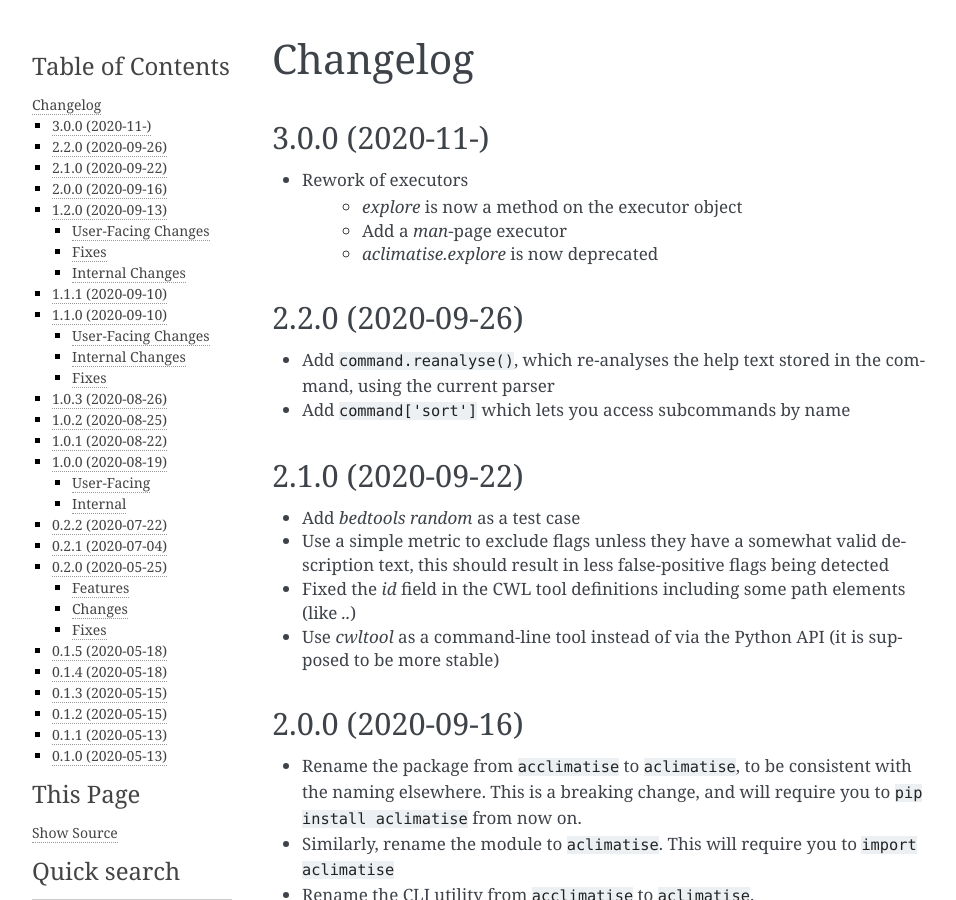
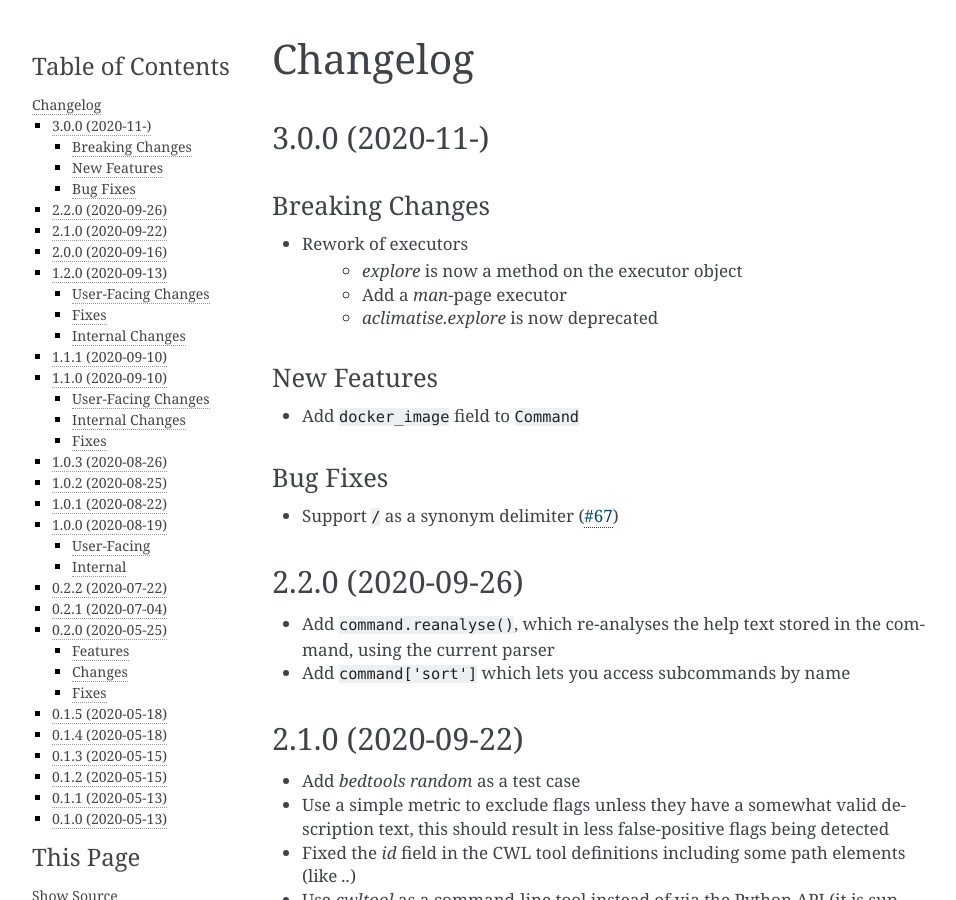
Before and after one commit to aCLImatise/CliHelpParser, a Sphinx documentation site: the page built from docs/changes.rst, in a window 1280 px wide and 900 px high. Shown: the whole window, without its empty margins (148-1104 px from the left). Built offline with Sphinx 7.4.7, drawn with Linux system fonts in a browser that asks for light colours; cross-references to code outside the pages are shown as plain code.

```diff
--- a/docs/changes.rst
+++ b/docs/changes.rst
@@ -3,10 +3,20 @@ Changelog
 
 3.0.0 (2020-11-)
 ----------------
+Breaking Changes
+****************
 * Rework of executors
     * `explore` is now a method on the executor object
     * Add a `man`-page executor
     * `aclimatise.explore` is now deprecated
+
+New Features
+************
+* Add ``docker_image`` field to ``Command``
+
+Bug Fixes
+*********
+* Support ``/`` as a synonym delimiter (`#67 <https://github.com/aCLImatise/CliHelpParser/issues/67>`_)
 
 
 2.2.0 (2020-09-26)
```
Also changed, not shown: 2 other files.
